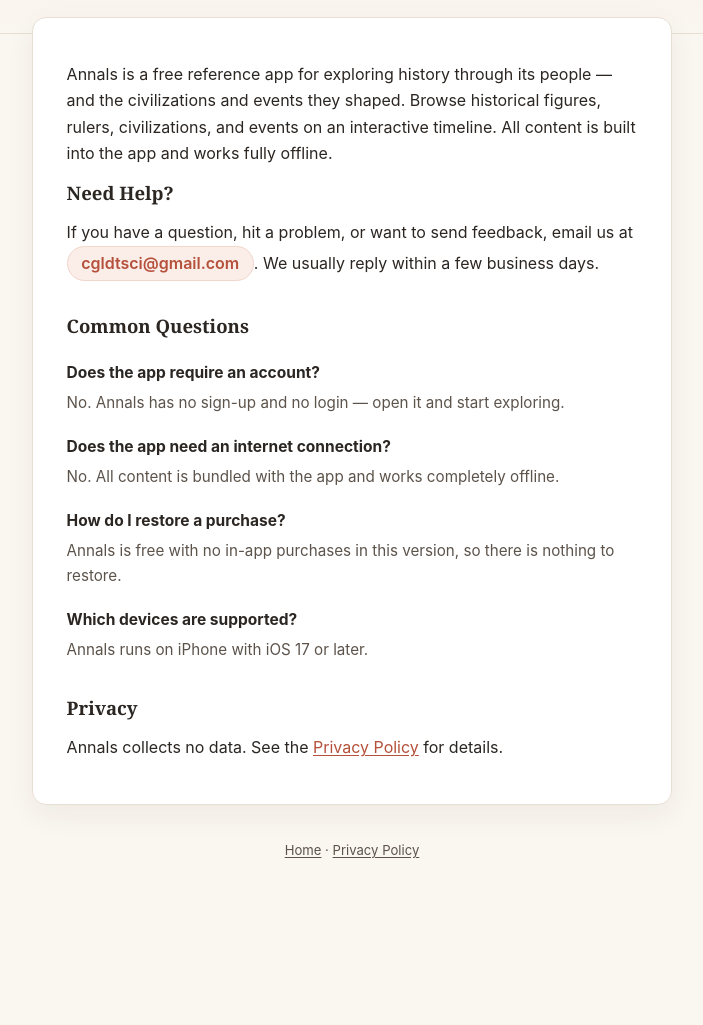
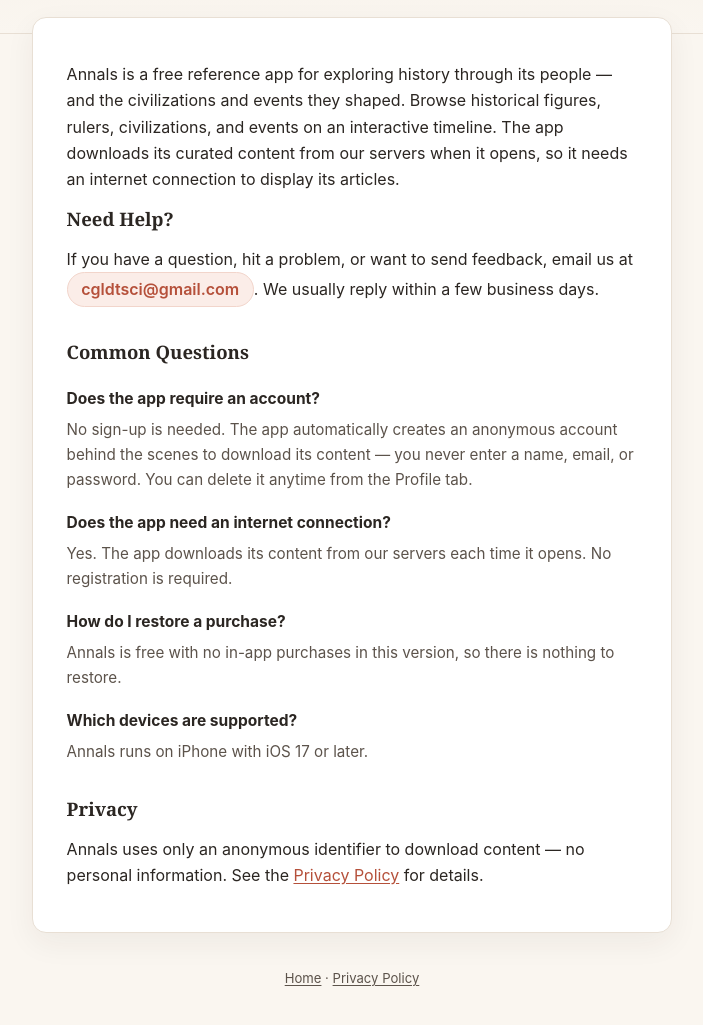
Before and after one commit to cgldtsci/annals-support, a plain HTML site: page support.html in a window 1280 px wide. Shown: the part 247-1272 px from the top of the page, without its empty margins (288-991 px from the left). Before the commit the page ends 1184 px from the top, so only its background shows below. Drawn offline with Linux system fonts and the light colour scheme.

Commit message:
Align support and home pages with 1.1.0: online content, anonymous account

```diff
--- a/support.html
+++ b/support.html
@@ -16,7 +16,7 @@
 
   <main class="wrap">
     <article class="card">
-      <p>Annals is a free reference app for exploring history through its people — and the civilizations and events they shaped. Browse historical figures, rulers, civilizations, and events on an interactive timeline. All content is built into the app and works fully offline.</p>
+      <p>Annals is a free reference app for exploring history through its people — and the civilizations and events they shaped. Browse historical figures, rulers, civilizations, and events on an interactive timeline. The app downloads its curated content from our servers when it opens, so it needs an internet connection to display its articles.</p>
 
       <h2>Need Help?</h2>
       <p>If you have a question, hit a problem, or want to send feedback, email us at <a class="email-pill" href="mailto:cgldtsci@gmail.com">cgldtsci@gmail.com</a>. We usually reply within a few business days.</p>
@@ -24,10 +24,10 @@
       <h2>Common Questions</h2>
       <dl class="faq">
         <dt>Does the app require an account?</dt>
-        <dd>No. Annals has no sign-up and no login — open it and start exploring.</dd>
+        <dd>No sign-up is needed. The app automatically creates an anonymous account behind the scenes to download its content — you never enter a name, email, or password. You can delete it anytime from the Profile tab.</dd>
 
         <dt>Does the app need an internet connection?</dt>
-        <dd>No. All content is bundled with the app and works completely offline.</dd>
+        <dd>Yes. The app downloads its content from our servers each time it opens. No registration is required.</dd>
 
         <dt>How do I restore a purchase?</dt>
         <dd>Annals is free with no in-app purchases in this version, so there is nothing to restore.</dd>
@@ -37,7 +37,7 @@
       </dl>
 
       <h2>Privacy</h2>
-      <p>Annals collects no data. See the <a href="privacy.html">Privacy Policy</a> for details.</p>
+      <p>Annals uses only an anonymous identifier to download content — no personal information. See the <a href="privacy.html">Privacy Policy</a> for details.</p>
     </article>
 
     <p class="footer"><a href="index.html">Home</a> · <a href="privacy.html">Privacy Policy</a></p>
```
Also changed, not shown: index.html (+2 -2 lines).
